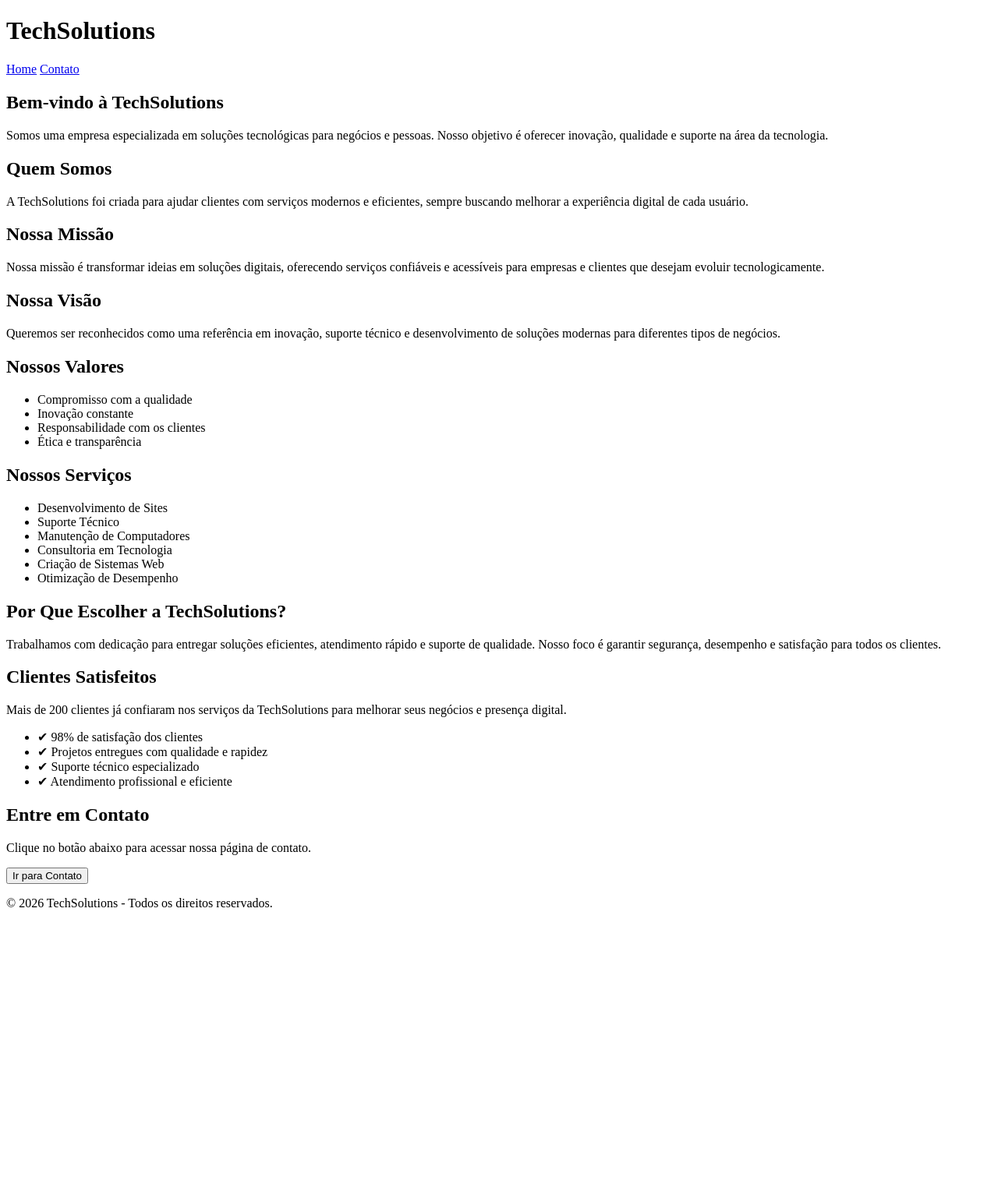
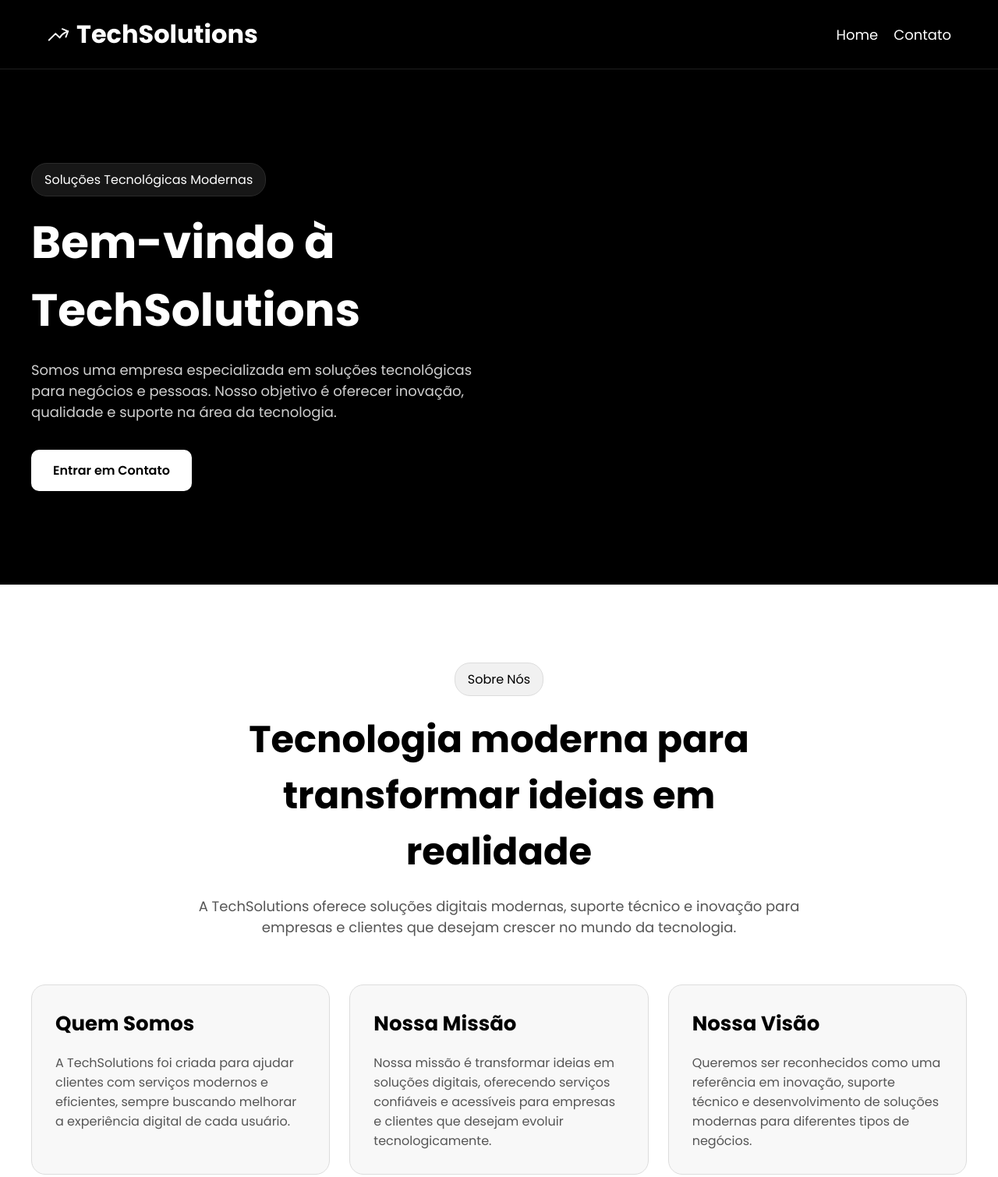
Before and after one commit to alezimkkj/projeto-site-dupla, a plain HTML site: page index.html in a window 1280 px wide. Shown: the top 1510 px of the page at 78% size. Before the commit the page ends 1184 px from the top, so only its background shows below. Drawn offline with Linux system fonts and the light colour scheme.

Commit message:
css da página inicial e adicionando sessões

```diff
--- a/index.html
+++ b/index.html
@@ -12,58 +12,114 @@
 <body>
 
     <header>
+
+        <div class="cabecalho">
+
+            <div class="logo">
+
+                <svg xmlns="http://www.w3.org/2000/svg" fill="none" viewBox="0 0 24 24" stroke-width="1.5"
+                    stroke="currentColor">
+
+                    <path stroke-linecap="round" stroke-linejoin="round"
+                        d="M2.25 18 9 11.25l4.306 4.306a11.95 11.95 0 0 1 5.814-5.518l2.74-1.22m0 0-5.94-2.281m5.94 2.28-2.28 5.941" />
+
+                </svg>
+
                 <h1>TechSolutions</h1>
+
+            </div>
 
             <nav>
                 <a href="index.html">Home</a>
                 <a href="contato.html">Contato</a>
             </nav>
+
+        </div>
+
     </header>
 
     <main>
 
-        <section>
-            <h2>Bem-vindo à TechSolutions</h2>
+        <section class="banner">
 
-            <p>
+            <div class="banner-conteudo">
+
+                <span class="banner-texto">
+                    Soluções Tecnológicas Modernas
+                </span>
+
+                <h2 class="banner-titulo">
+                    Bem-vindo à TechSolutions
+                </h2>
+
+                <p class="banner-descricao">
                     Somos uma empresa especializada em soluções tecnológicas
                     para negócios e pessoas. Nosso objetivo é oferecer
                     inovação, qualidade e suporte na área da tecnologia.
                 </p>
+
+                <a href="contato.html" class="banner-botao">
+                    Entrar em Contato
+                </a>
+
+            </div>
+
         </section>
 
-        <section>
-            <h2>Quem Somos</h2>
+        <section class="sobre">
+
+            <div class="sobre-topo">
+
+                <span class="sobre-texto">
+                    Sobre Nós
+                </span>
+
+                <h2>
+                    Tecnologia moderna para transformar ideias em realidade
+                </h2>
+
+                <p>
+                    A TechSolutions oferece soluções digitais modernas,
+                    suporte técnico e inovação para empresas e clientes
+                    que desejam crescer no mundo da tecnologia.
+                </p>
+
+            </div>
+
+            <div class="sobre-cards">
+
+                <div class="card">
+                    <h3>Quem Somos</h3>
 
                     <p>
                         A TechSolutions foi criada para ajudar clientes com
                         serviços modernos e eficientes, sempre buscando
                         melhorar a experiência digital de cada usuário.
                     </p>
-        </section>
+                </div>
 
-        <section>
-            <h2>Nossa Missão</h2>
+                <div class="card">
+                    <h3>Nossa Missão</h3>
 
                     <p>
                         Nossa missão é transformar ideias em soluções digitais,
                         oferecendo serviços confiáveis e acessíveis para empresas
                         e clientes que desejam evoluir tecnologicamente.
                     </p>
-        </section>
+                </div>
 
-        <section>
-            <h2>Nossa Visão</h2>
+                <div class="card">
+                    <h3>Nossa Visão</h3>
 
                     <p>
                         Queremos ser reconhecidos como uma referência em inovação,
                         suporte técnico e desenvolvimento de soluções modernas
                         para diferentes tipos de negócios.
                     </p>
-        </section>
+                </div>
 
-        <section>
-            <h2>Nossos Valores</h2>
+                <div class="card">
+                    <h3>Nossos Valores</h3>
 
                     <ul>
                         <li>Compromisso com a qualidade</li>
@@ -71,10 +127,10 @@
                         <li>Responsabilidade com os clientes</li>
                         <li>Ética e transparência</li>
                     </ul>
-        </section>
+                </div>
 
-        <section>
-            <h2>Nossos Serviços</h2>
+                <div class="card">
+                    <h3>Nossos Serviços</h3>
 
                     <ul>
                         <li>Desenvolvimento de Sites</li>
@@ -84,44 +140,130 @@
                         <li>Criação de Sistemas Web</li>
                         <li>Otimização de Desempenho</li>
                     </ul>
-        </section>
+                </div>
 
-        <section>
-            <h2>Por Que Escolher a TechSolutions?</h2>
+                <div class="card">
+                    <h3>Por Que Escolher a TechSolutions?</h3>
 
                     <p>
                         Trabalhamos com dedicação para entregar soluções eficientes,
-                atendimento rápido e suporte de qualidade. Nosso foco é garantir
-                segurança, desempenho e satisfação para todos os clientes.
+                        atendimento rápido e suporte de qualidade.
                     </p>
+                </div>
+
+            </div>
+
         </section>
 
-        <section>
+        <section class="clientes">
+
+            <div class="clientes-topo">
+
+                <span class="clientes-texto">
+                    Depoimentos
+                </span>
+
                 <h2>Clientes Satisfeitos</h2>
 
                 <p>
-                Mais de 200 clientes já confiaram nos serviços da TechSolutions
-                para melhorar seus negócios e presença digital.
+                    Mais de 200 clientes já confiaram nos serviços da TechSolutions.
                 </p>
 
-            <ul>
-                <li>✔ 98% de satisfação dos clientes</li>
-                <li>✔ Projetos entregues com qualidade e rapidez</li>
-                <li>✔ Suporte técnico especializado</li>
-                <li>✔ Atendimento profissional e eficiente</li>
+            </div>
+
+            <div class="clientes-cards">
+
+                <div class="cliente">
+
+                    <div class="foto">
+                        <img src="https://img.magnific.com/fotos-gratis/jovem-barbudo-com-camisa-listrada_273609-5677.jpg?semt=ais_hybrid&w=740&q=80"
+                            alt="Cliente Carlos">
+                    </div>
+
+                    <div class="comentario">
+
+                        <h3>Carlos Henrique</h3>
+
+                        <p>
+                            A equipe da TechSolutions entregou um site moderno
+                            e organizado para minha empresa.
+                        </p>
+
+                    </div>
+
+                </div>
+
+                <div class="cliente">
+
+                    <div class="foto">
+                        <img src="https://img.freepik.com/fotos-gratis/mulher-jovem-e-bonita-com-um-sorriso-largo_1303-17214.jpg"
+                            alt="Cliente Mariana">
+                    </div>
+
+                    <div class="comentario">
+
+                        <h3>Mariana Souza</h3>
+
+                        <p>
+                            Gostei muito do suporte técnico e da atenção dada
+                            ao nosso projeto.
+                        </p>
+
+                    </div>
+
+                </div>
+
+                <div class="cliente">
+
+                    <div class="foto">
+                        <img src="https://img.freepik.com/fotos-gratis/homem-sorridente-com-os-bracos-cruzados_1187-3061.jpg"
+                            alt="Cliente Rafael">
+                    </div>
+
+                    <div class="comentario">
+
+                        <h3>Rafael Lima</h3>
+
+                        <p>
+                            Serviço excelente e comunicação muito boa durante todo
+                            o desenvolvimento.
+                        </p>
+
+                    </div>
+
+                </div>
+
+            </div>
+
+            <ul class="info-clientes">
+                <li>98% de satisfação dos clientes</li>
+                <li>Projetos entregues com qualidade</li>
+                <li>Suporte técnico especializado</li>
+                <li>Atendimento profissional</li>
             </ul>
+
         </section>
 
-        <section>
+        <section class="contato">
+
+            <div class="contato-conteudo">
+
+                <span class="contato-texto">
+                    Fale Conosco
+                </span>
+
                 <h2>Entre em Contato</h2>
 
                 <p>
                     Clique no botão abaixo para acessar nossa página de contato.
                 </p>
 
-            <a href="contato.html">
-                <button>Ir para Contato</button>
+                <a href="contato.html" class="contato-botao">
+                    Ir para Contato
                 </a>
+
+            </div>
+
         </section>
 
     </main>
--- a/style.css
+++ b/style.css
@@ -0,0 +1,304 @@
+@import url('https://fonts.googleapis.com/css2?family=Poppins:wght@300;400;500;600;700&display=swap');
+
+* {
+    box-sizing: border-box;
+    padding: 0;
+    margin: 0;
+    font-family: "Poppins", sans-serif;
+}
+
+body {
+    background-color: #0a0a0a;
+}
+
+header {
+    background-color: #000;
+    color: white;
+    border-bottom: 1px solid #1f1f1f;
+}
+
+.cabecalho {
+    max-width: 1200px;
+    margin: 0 auto;
+    padding: 20px;
+
+    display: flex;
+    justify-content: space-between;
+    align-items: center;
+}
+
+.logo {
+    display: flex;
+    align-items: center;
+    gap: 8px;
+}
+
+.logo svg {
+    height: 30px;
+}
+
+nav {
+    display: flex;
+    gap: 20px;
+}
+
+nav a {
+    color: white;
+    text-decoration: none;
+    font-size: 18px;
+}
+
+nav a:hover {
+    color: #cfcfcf;
+}
+
+.banner {
+    background-color: black;
+    color: white;
+    padding: 120px 20px;
+}
+
+.banner-conteudo {
+    max-width: 1200px;
+    margin: 0 auto;
+}
+
+.banner-texto {
+    display: inline-block;
+    background-color: #171717;
+    border: 1px solid #2b2b2b;
+    padding: 8px 16px;
+    border-radius: 20px;
+    margin-bottom: 15px;
+}
+
+.banner-titulo {
+    font-size: 58px;
+    max-width: 700px;
+    margin-bottom: 20px;
+}
+
+.banner-descricao {
+    font-size: 18px;
+    color: #cfcfcf;
+    max-width: 600px;
+    margin-bottom: 35px;
+}
+
+.banner-botao {
+    display: inline-block;
+    background-color: white;
+    color: black;
+    text-decoration: none;
+    padding: 14px 28px;
+    border-radius: 10px;
+    font-weight: 600;
+}
+
+.banner-botao:hover {
+    background-color: #dcdcdc;
+}
+
+.sobre {
+    background-color: white;
+    color: black;
+    padding: 100px 20px;
+}
+
+.sobre-topo {
+    max-width: 800px;
+    margin: 0 auto 60px auto;
+    text-align: center;
+}
+
+.sobre-texto {
+    display: inline-block;
+    background-color: #f1f1f1;
+    border: 1px solid #dcdcdc;
+    padding: 8px 16px;
+    border-radius: 20px;
+    margin-bottom: 20px;
+}
+
+.sobre-topo h2 {
+    font-size: 48px;
+    margin-bottom: 20px;
+}
+
+.sobre-topo p {
+    color: #555;
+    font-size: 18px;
+}
+
+.sobre-cards {
+    max-width: 1200px;
+    margin: 0 auto;
+
+    display: grid;
+    grid-template-columns: repeat(auto-fit, minmax(320px, 1fr));
+
+    gap: 25px;
+}
+
+.card {
+    background-color: #f8f8f8;
+    border: 1px solid #dddddd;
+    border-radius: 18px;
+    padding: 30px;
+}
+
+.card h3 {
+    font-size: 26px;
+    margin-bottom: 18px;
+}
+
+.card p,
+.card li {
+    color: #555;
+}
+
+.card ul {
+    padding-left: 20px;
+}
+
+.card li {
+    margin-bottom: 10px;
+}
+
+.clientes {
+    background-color: #0d0d0d;
+    color: white;
+    padding: 100px 20px;
+}
+
+.clientes-topo {
+    max-width: 700px;
+    margin: 0 auto 60px auto;
+    text-align: center;
+}
+
+.clientes-texto {
+    display: inline-block;
+    background-color: #1b1b1b;
+    border: 1px solid #2d2d2d;
+    padding: 8px 16px;
+    border-radius: 20px;
+    margin-bottom: 20px;
+}
+
+.clientes-topo h2 {
+    font-size: 48px;
+    margin-bottom: 20px;
+}
+
+.clientes-topo p {
+    color: #cfcfcf;
+    font-size: 18px;
+}
+
+.clientes-cards {
+    max-width: 1200px;
+    margin: 0 auto;
+
+    display: grid;
+    grid-template-columns: repeat(auto-fit, minmax(300px, 1fr));
+
+    gap: 25px;
+}
+
+.cliente {
+    background-color: #171717;
+    border: 1px solid #2a2a2a;
+    border-radius: 18px;
+    padding: 30px;
+}
+
+.foto img {
+    width: 80px;
+    height: 80px;
+    border-radius: 50%;
+    margin-bottom: 20px;
+}
+
+.comentario h3 {
+    margin-bottom: 12px;
+}
+
+.comentario p {
+    color: #cfcfcf;
+}
+
+.info-clientes {
+    max-width: 800px;
+    margin: 50px auto 0 auto;
+
+    display: flex;
+    justify-content: center;
+    flex-wrap: wrap;
+
+    gap: 15px;
+
+    list-style: none;
+}
+
+.info-clientes li {
+    background-color: #171717;
+    border: 1px solid #2b2b2b;
+    padding: 14px 20px;
+    border-radius: 10px;
+}
+
+.contato {
+    background-color: white;
+    color: black;
+    padding: 120px 20px;
+    text-align: center;
+}
+
+.contato-conteudo {
+    max-width: 700px;
+    margin: 0 auto;
+}
+
+.contato-texto {
+    display: inline-block;
+    background-color: #f1f1f1;
+    border: 1px solid #dcdcdc;
+    padding: 8px 16px;
+    border-radius: 20px;
+    margin-bottom: 20px;
+}
+
+.contato h2 {
+    font-size: 48px;
+    margin-bottom: 20px;
+}
+
+.contato p {
+    color: #555;
+    font-size: 18px;
+}
+
+.contato-botao {
+    display: inline-block;
+    margin-top: 35px;
+
+    background-color: black;
+    color: white;
+
+    text-decoration: none;
+
+    padding: 14px 28px;
+    border-radius: 10px;
+}
+
+.contato-botao:hover {
+    background-color: #222;
+}
+
+footer {
+    background-color: black;
+    color: #8a8a8a;
+    text-align: center;
+    padding: 30px 20px;
+}
```
Lines whose indentation alone changed are shown as unchanged.
